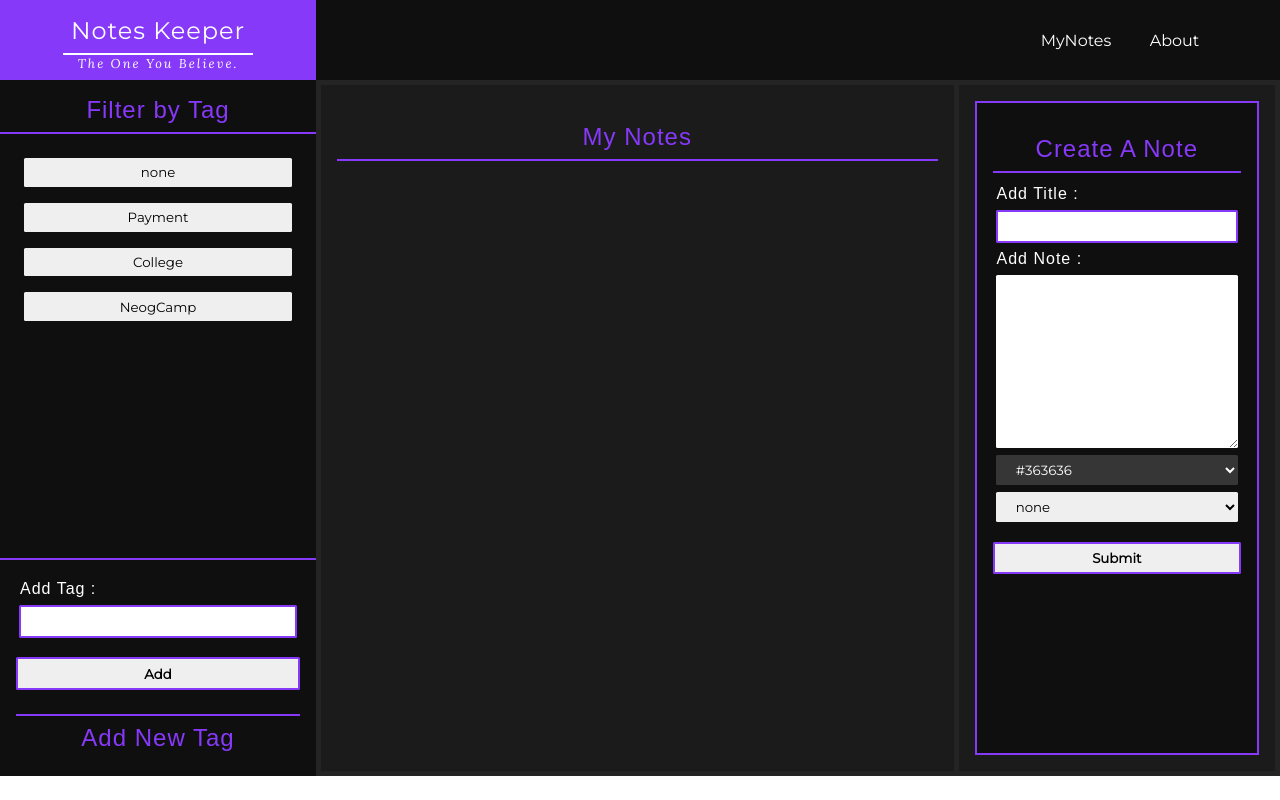
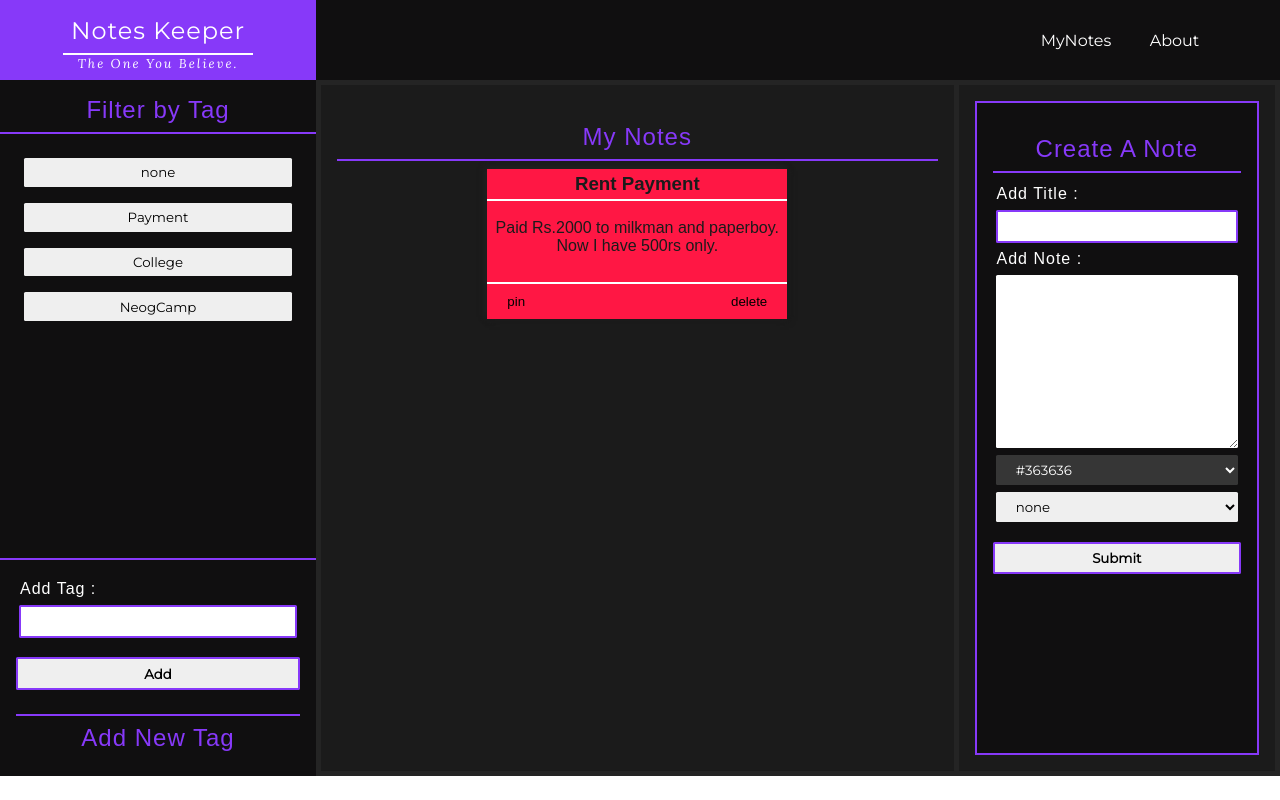
Before and after one commit to rushi-173/Notes-Keeper, a React (Create React App) app: page / in a window 1280 px wide. Built offline with nearby package versions, Linux system fonts and the light colour scheme.

Commit message:
NotesList with filter updated

```diff
--- a/src/Components/NotesListDisplay.js
+++ b/src/Components/NotesListDisplay.js
@@ -21,8 +21,7 @@ export default function NotesListDisplay({
       })
     ]);
   }
-  function showNotes() {
-    notesList.map((note) => {
+  function NoteCard({ note }) {
     return (
       <div className="note-card" style={{ backgroundColor: note.color }}>
         <h3>{note.title}</h3>
@@ -41,33 +40,30 @@ export default function NotesListDisplay({
         </div>
       </div>
     );
-    });
   }
-  //   } else {
-  //     notesList.map((note) => {
-  //       if (note.tag === tagSelected) {
-  //         return (
-  //           <div className="note-card" style={{ backgroundColor: note.color }}>
-  //             <h3>{note.title}</h3>
-  //             <p>{note.note}</p>
-  //             <div>
-  //               <button onClick={() => pinNote(note)}>
-  //                 {note.ispinned ? "unpin" : "pin"}
-  //               </button>
-  //               <button
-  //                 onClick={() => {
-  //                   deleteNote(note);
-  //                 }}
-  //               >
-  //                 delete
-  //               </button>
-  //             </div>
-  //           </div>
-  //         );
-  //       }
-  //       return null;
-  //     });
-  //   }
-  // }
-  return <div className="noteslist-display">{showNotes()}</div>;
+
+  return (
+    <div className="noteslist-display">
+      {notesList.map((note) => {
+        if (note.ispinned == true && tagSelected == "none") {
+          return <NoteCard note={note} />;
         }
+      })}
+      {notesList.map((note) => {
+        if (note.ispinned == false && tagSelected == "none") {
+          return <NoteCard note={note} />;
+        }
+      })}
+      {notesList.map((note) => {
+        if (note.ispinned == true && note.tag == tagSelected) {
+          return <NoteCard note={note} />;
+        }
+      })}
+      {notesList.map((note) => {
+        if (note.ispinned == false && note.tag == tagSelected) {
+          return <NoteCard note={note} />;
+        }
+      })}
+    </div>
+  );
+}
```
Lines whose indentation alone changed are shown as unchanged.
